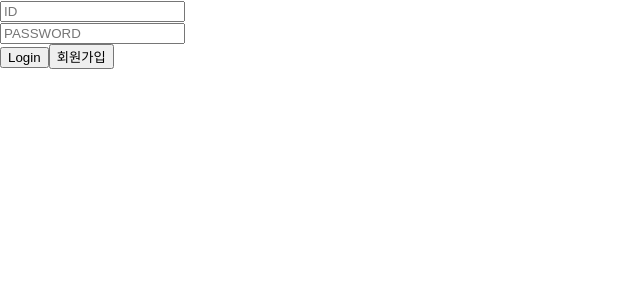
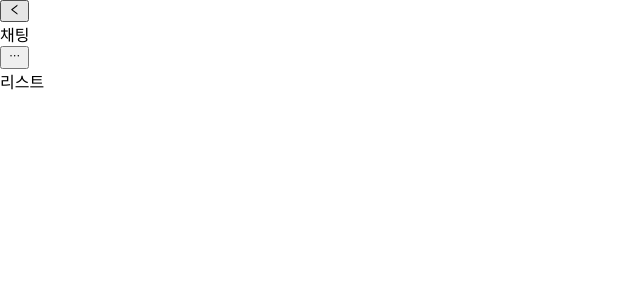
Before and after one commit to 1sTeam/react-spring-chat-frontend, a React (Create React App) app: page / in a window 1280 px wide. Before the commit this address led to /login. Shown: the top 300 px of the page, without its empty margins (0-640 px from the left). Built offline with nearby package versions, Linux system fonts and the light colour scheme.

Commit message:
[Feat] : Header 생성, 화면의 목적 마다 컴포넌트 변환 필요

```diff
--- a/package.json
+++ b/package.json
@@ -8,6 +8,7 @@
     "@testing-library/user-event": "^13.5.0",
     "react": "^18.2.0",
     "react-dom": "^18.2.0",
+    "react-icons": "^4.4.0",
     "react-router-dom": "^6.4.1",
     "react-scripts": "5.0.1",
     "web-vitals": "^2.1.4"
--- /dev/null
+++ b/src/components/Header.js
@@ -0,0 +1,25 @@
+import { AiOutlineEllipsis, AiOutlineLeft } from "react-icons/ai";
+import { useNavigate } from "react-router-dom";
+
+function Header({ title }) {
+  const navigate = useNavigate();
+
+  const goBack = (e) => {
+    e.preventDefault();
+    navigate(-1);
+  };
+
+  return (
+    <div>
+      <button name="back" onClick={goBack}>
+        <AiOutlineLeft />
+      </button>
+      <div>{title}</div>
+      <button>
+        <AiOutlineEllipsis />
+      </button>
+    </div>
+  );
+}
+
+export default Header;
--- a/src/routers/ChatList.js
+++ b/src/routers/ChatList.js
@@ -1,9 +1,10 @@
 import { useEffect, useState } from "react";
 import { useNavigate } from "react-router-dom";
+import Header from "../components/Header";
 
 function ChatList() {
   const navigate = useNavigate();
-  const [signedUp, setSignedUp] = useState(false);
+  const [signedUp, setSignedUp] = useState(true);
 
   useEffect(() => {
     if (!signedUp) {
@@ -11,7 +12,12 @@ function ChatList() {
     }
   }, []);
 
-  return <div>채팅방 리스트</div>;
+  return (
+    <div>
+      <Header title="채팅" />
+      <div>리스트</div>
+    </div>
+  );
 }
 
 export default ChatList;
```
Also changed, not shown: 1 other file (tests, documents, lock files or other folders).
